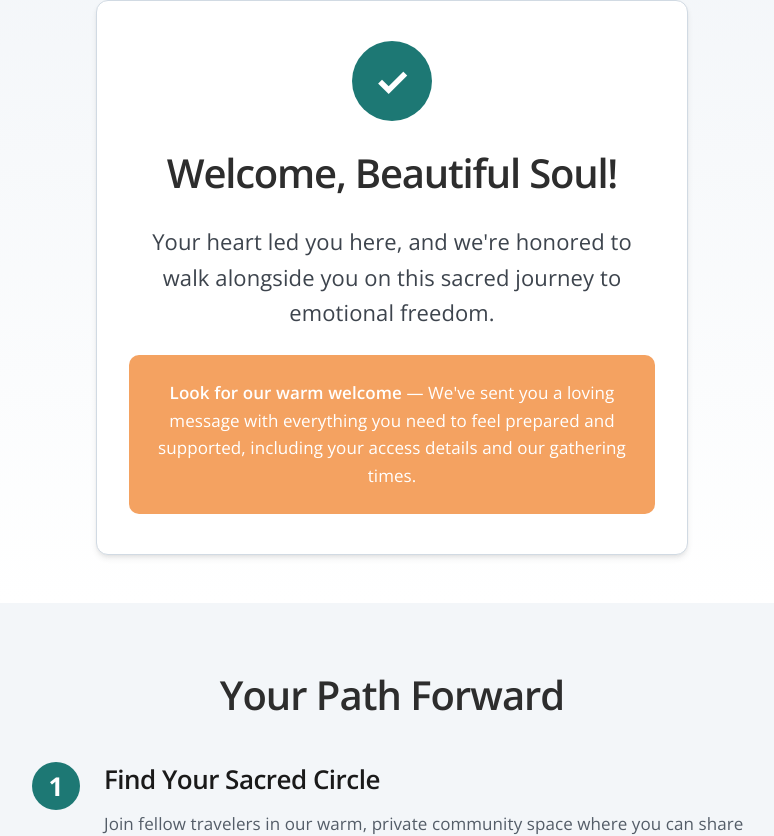
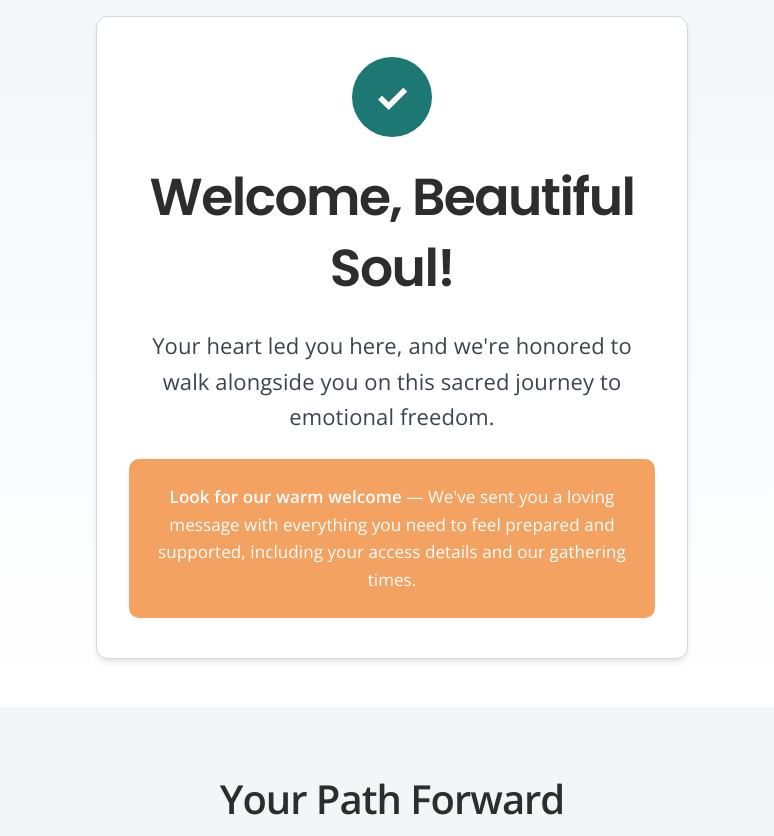
Before and after one commit to rbradshaw9/emotionalfreedomchallenge, a Next.js app: page /thank-you in a window 1280 px wide. Shown: the part 157-993 px from the top of the page, without its empty margins (248-1022 px from the left). Built offline with nearby package versions, Linux system fonts and the light colour scheme.

Commit message:
Design audit fixes: standardize typography hierarchy, remove gradients, unify spacing and borders

```diff
--- a/app/page.module.css
+++ b/app/page.module.css
@@ -81,10 +81,6 @@
   color: var(--color-gray-500);
   text-align: center;
   line-height: var(--leading-relaxed);
-}
-
-.disclaimer a {
-  text-decoration: underline;
 }
 
 .benefitsSection {
--- a/app/partner-confirmed/page.module.css
+++ b/app/partner-confirmed/page.module.css
@@ -27,7 +27,7 @@
 .successIcon {
   width: 80px;
   height: 80px;
-  background: linear-gradient(135deg, var(--color-primary), var(--color-primary-light));
+  background: var(--color-primary);
   color: var(--color-white);
   border-radius: 50%;
   display: flex;
@@ -39,10 +39,12 @@
 }
 
 .confirmationCard h1 {
-  font-size: var(--text-4xl);
+  font-size: var(--text-5xl);
   color: var(--color-gray-800);
   margin-bottom: var(--space-6);
-  font-weight: var(--font-medium);
+  font-weight: 600;
+  letter-spacing: -0.03em;
+  font-family: var(--font-display);
 }
 
 .confirmationText {
--- a/app/partners/page.module.css
+++ b/app/partners/page.module.css
@@ -37,7 +37,6 @@
 }
 
 .section h2 {
-  font-size: var(--text-3xl);
   color: var(--color-secondary);
   margin-bottom: var(--space-10);
   font-weight: 600;
@@ -286,7 +285,7 @@
 
 /* CTA Section */
 .ctaSection {
-  padding: var(--space-6) 0 var(--space-16);
+  padding: var(--space-16) 0;
   background: var(--color-gray-50);
   position: relative;
 }
--- a/app/thank-you/page.module.css
+++ b/app/thank-you/page.module.css
@@ -3,13 +3,13 @@
 }
 
 .confirmationSection {
-  padding: var(--space-16) 0 var(--space-12);
+  padding: var(--space-20) 0 var(--space-12);
   background: linear-gradient(to bottom, var(--color-gray-50), var(--color-white));
 }
 
 .confirmationCard {
   background-color: var(--color-white);
-  border: 1px solid var(--color-border);
+  border: 1.5px solid var(--color-border);
   border-radius: var(--radius-xl);
   padding: var(--space-10) var(--space-8);
   box-shadow: var(--shadow-md);
@@ -36,8 +36,11 @@
 }
 
 .confirmationCard h1 {
-  font-size: var(--text-4xl);
+  font-size: var(--text-5xl);
   margin-bottom: var(--space-6);
+  font-weight: 600;
+  letter-spacing: -0.03em;
+  font-family: var(--font-display);
 }
 
 .confirmationText {
@@ -88,8 +91,8 @@
 
 .stepNumber {
   flex-shrink: 0;
-  width: 48px;
-  height: 48px;
+  width: 52px;
+  height: 52px;
   background-color: var(--color-primary);
   color: var(--color-white);
   border-radius: 50%;
@@ -130,7 +133,7 @@
 
 .preparationCard {
   background-color: var(--color-white);
-  border: 1px solid var(--color-border);
+  border: 1.5px solid var(--color-border);
   border-radius: var(--radius-lg);
   padding: var(--space-8);
 }
--- a/app/vip/page.module.css
+++ b/app/vip/page.module.css
@@ -3,14 +3,17 @@
 }
 
 .hero {
-  padding: var(--space-16) 0 var(--space-12);
+  padding: var(--space-20) 0 var(--space-12);
   background: linear-gradient(to bottom, var(--color-gray-50), var(--color-white));
 }
 
 .hero h1 {
-  font-size: var(--text-4xl);
+  font-size: var(--text-5xl);
   color: var(--color-gray-900);
   margin-bottom: var(--space-6);
+  font-weight: 600;
+  letter-spacing: -0.03em;
+  font-family: var(--font-display);
 }
 
 .subtitle {
@@ -182,7 +185,7 @@
   background-color: var(--color-white);
   padding: var(--space-6);
   border-radius: var(--radius-lg);
-  border: 1px solid var(--color-border);
+  border: 1.5px solid var(--color-border);
 }
 
 .testimonialQuote {
@@ -232,9 +235,9 @@
 }
 
 .stepNumber {
-  width: 48px;
-  height: 48px;
-  background: linear-gradient(135deg, var(--color-primary), var(--color-primary-light));
+  width: 52px;
+  height: 52px;
+  background: var(--color-primary);
   color: var(--color-white);
   border-radius: 50%;
   display: flex;
```
